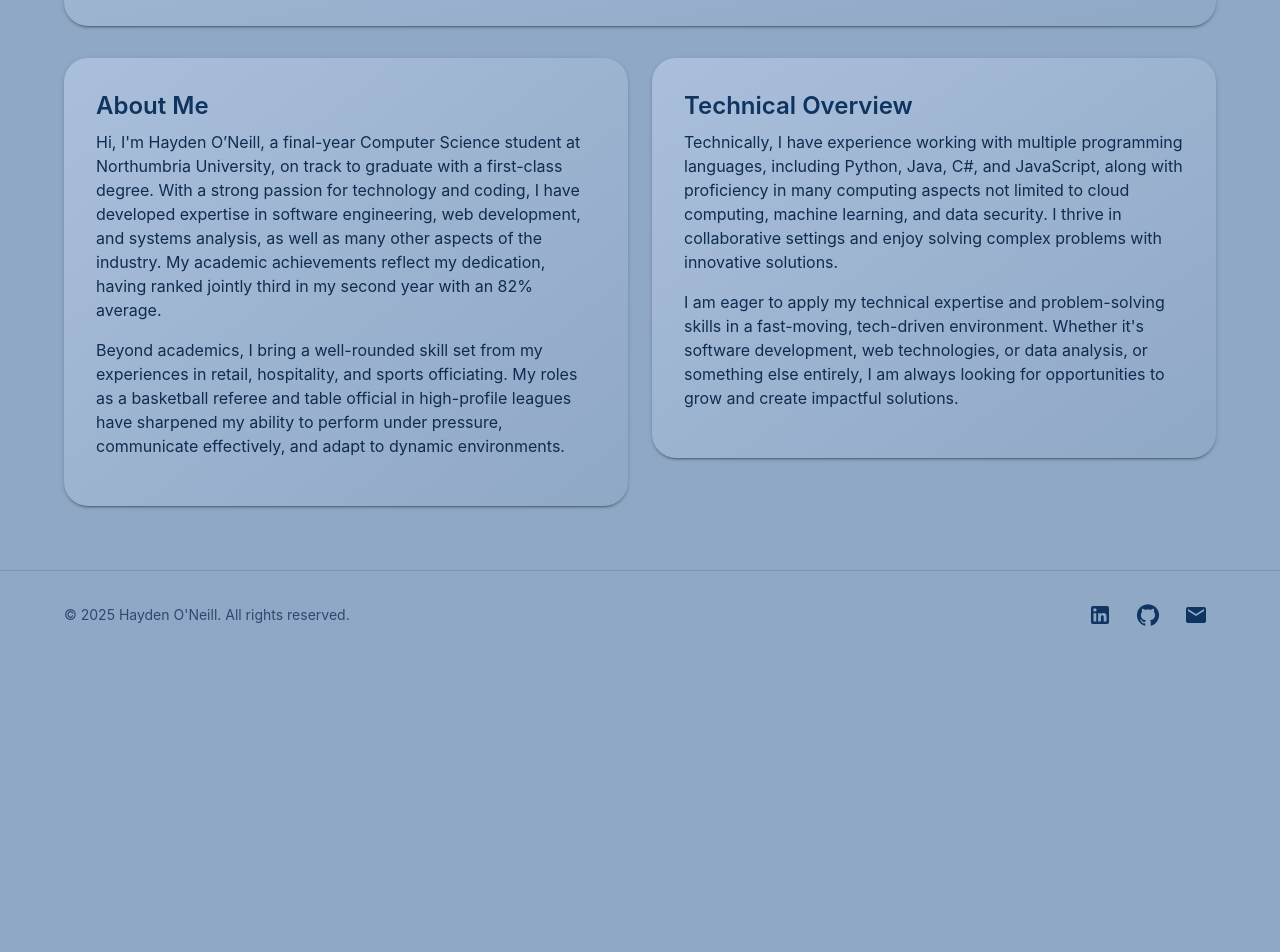
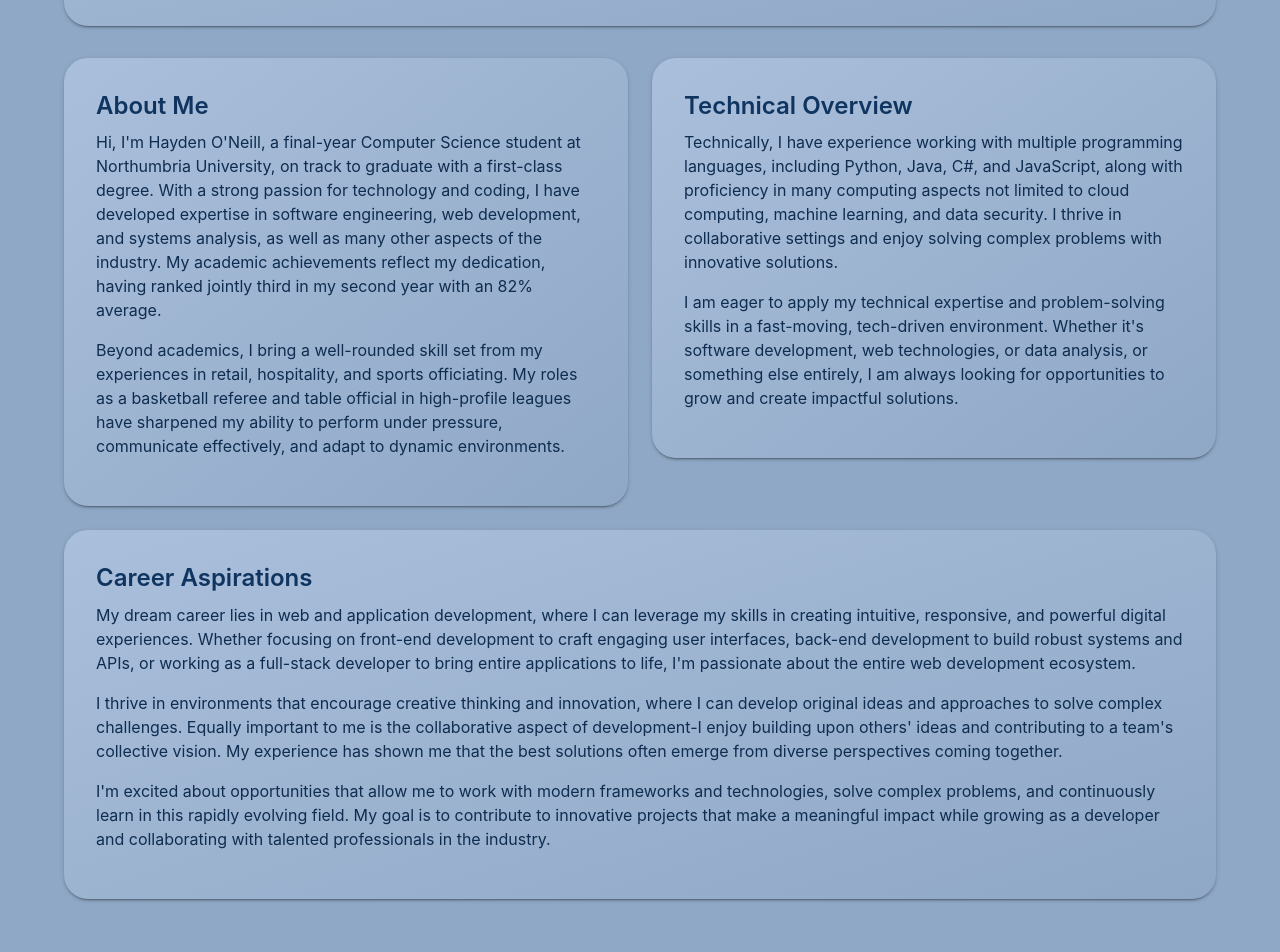
Before and after one commit to BatteredBiscuit/Portfolio-Website, a Next.js app: page / in a window 1280 px wide. Shown: the part 340-1292 px from the top of the page. Before the commit the page ends 999 px from the top, so only its background shows below. Built offline with nearby package versions, Linux system fonts and the light colour scheme.

Commit message:
Feat: Update personal information and add career aspirations section to the homepage; modify project links to open in new tabs

```diff
--- a/app/page.tsx
+++ b/app/page.tsx
@@ -78,8 +78,9 @@ export default function Home() {
         </FadeIn>
 
         <Grid container spacing={3}>
-          {["About Me", "Technical Overview"].map((title, index) => (
-            <Grid item xs={12} md={6} key={index}>
+          {["About Me", "Technical Overview", "Career Aspirations"].map(
+            (title, index) => (
+              <Grid item xs={12} md={index === 2 ? 12 : 6} key={index}>
                 <FadeIn delay={0.1 * (index + 1)}>
                   <Box>
                     <Paper
@@ -101,35 +102,36 @@ export default function Home() {
                       {index === 0 ? (
                         <>
                           <Typography paragraph>
-                          Hi, I'm Hayden O’Neill, a final-year Computer Science
-                          student at Northumbria University, on track to
-                          graduate with a first-class degree. With a strong
+                            Hi, I'm Hayden O'Neill, a final-year Computer
+                            Science student at Northumbria University, on track
+                            to graduate with a first-class degree. With a strong
                             passion for technology and coding, I have developed
                             expertise in software engineering, web development,
-                          and systems analysis, as well as many other aspects of
-                          the industry. My academic achievements reflect my
+                            and systems analysis, as well as many other aspects
+                            of the industry. My academic achievements reflect my
                             dedication, having ranked jointly third in my second
                             year with an 82% average.
                           </Typography>
                           <Typography paragraph>
                             Beyond academics, I bring a well-rounded skill set
-                          from my experiences in retail, hospitality, and sports
-                          officiating. My roles as a basketball referee and
-                          table official in high-profile leagues have sharpened
-                          my ability to perform under pressure, communicate
-                          effectively, and adapt to dynamic environments.
+                            from my experiences in retail, hospitality, and
+                            sports officiating. My roles as a basketball referee
+                            and table official in high-profile leagues have
+                            sharpened my ability to perform under pressure,
+                            communicate effectively, and adapt to dynamic
+                            environments.
                           </Typography>
                         </>
-                    ) : (
+                      ) : index === 1 ? (
                         <>
                           <Typography paragraph>
                             Technically, I have experience working with multiple
-                          programming languages, including Python, Java, C#, and
-                          JavaScript, along with proficiency in many computing
-                          aspects not limited to cloud computing, machine
-                          learning, and data security. I thrive in collaborative
-                          settings and enjoy solving complex problems with
-                          innovative solutions.
+                            programming languages, including Python, Java, C#,
+                            and JavaScript, along with proficiency in many
+                            computing aspects not limited to cloud computing,
+                            machine learning, and data security. I thrive in
+                            collaborative settings and enjoy solving complex
+                            problems with innovative solutions.
                           </Typography>
                           <Typography paragraph>
                             I am eager to apply my technical expertise and
@@ -140,12 +142,47 @@ export default function Home() {
                             grow and create impactful solutions.
                           </Typography>
                         </>
+                      ) : (
+                        <>
+                          <Typography paragraph>
+                            My dream career lies in web and application
+                            development, where I can leverage my skills in
+                            creating intuitive, responsive, and powerful digital
+                            experiences. Whether focusing on front-end
+                            development to craft engaging user interfaces,
+                            back-end development to build robust systems and
+                            APIs, or working as a full-stack developer to bring
+                            entire applications to life, I'm passionate about
+                            the entire web development ecosystem.
+                          </Typography>
+                          <Typography paragraph>
+                            I thrive in environments that encourage creative
+                            thinking and innovation, where I can develop
+                            original ideas and approaches to solve complex
+                            challenges. Equally important to me is the
+                            collaborative aspect of development-I enjoy building
+                            upon others' ideas and contributing to a team's
+                            collective vision. My experience has shown me that
+                            the best solutions often emerge from diverse
+                            perspectives coming together.
+                          </Typography>
+                          <Typography paragraph>
+                            I'm excited about opportunities that allow me to
+                            work with modern frameworks and technologies, solve
+                            complex problems, and continuously learn in this
+                            rapidly evolving field. My goal is to contribute to
+                            innovative projects that make a meaningful impact
+                            while growing as a developer and collaborating with
+                            talented professionals in the industry.
+                          </Typography>
+                        </>
                       )}
                     </Paper>
                   </Box>
                 </FadeIn>
               </Grid>
-          ))}
+            )
+          )}
         </Grid>
       </Container>
     </Box>
--- a/app/projects/page.tsx
+++ b/app/projects/page.tsx
@@ -109,6 +109,7 @@ export default function Projects() {
                           <Button
                             size="small"
                             href={project.githubUrl}
+                            target="_blank"
                             color="primary"
                           >
                             GitHub
@@ -118,6 +119,7 @@ export default function Projects() {
                           <Button
                             size="small"
                             href={project.demoUrl}
+                            target="_blank"
                             color="primary"
                           >
                             Live Demo
@@ -127,6 +129,7 @@ export default function Projects() {
                           <Button
                             size="small"
                             href={project.linkUrl}
+                            target="_blank"
                             color="primary"
                           >
                             {project.title} Link
--- a/components/Footer.tsx
+++ b/components/Footer.tsx
@@ -64,7 +64,7 @@ export default function Footer() {
             >
               <IconButton
                 component={Link}
-                href="https://www.linkedin.com/in/hayden-oneill/"
+                href="http://www.linkedin.com/in/hayden-o/"
                 target="_blank"
                 aria-label="LinkedIn"
                 sx={{
@@ -81,7 +81,7 @@ export default function Footer() {
 
               <IconButton
                 component={Link}
-                href="https://github.com/haydenoneill"
+                href="https://github.com/BatteredBiscuit"
                 target="_blank"
                 aria-label="GitHub"
                 sx={{
@@ -99,7 +99,7 @@ export default function Footer() {
 
               <IconButton
                 component={Link}
-                href="mailto:hayden@haydenoneill.com"
+                href="mailto:me@hayden-oneill.io"
                 aria-label="Email"
                 sx={{
                   color: theme.palette.primary.main,
```
Lines whose indentation alone changed are shown as unchanged.
